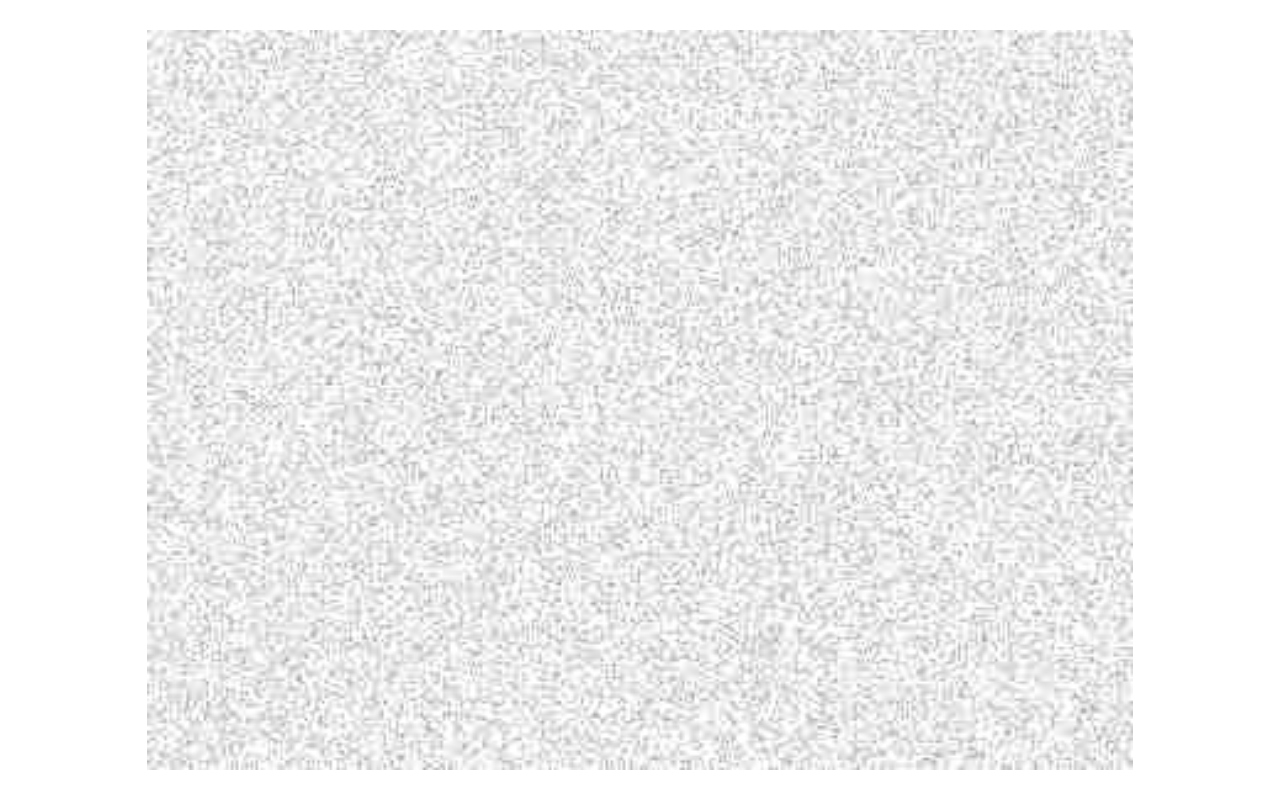
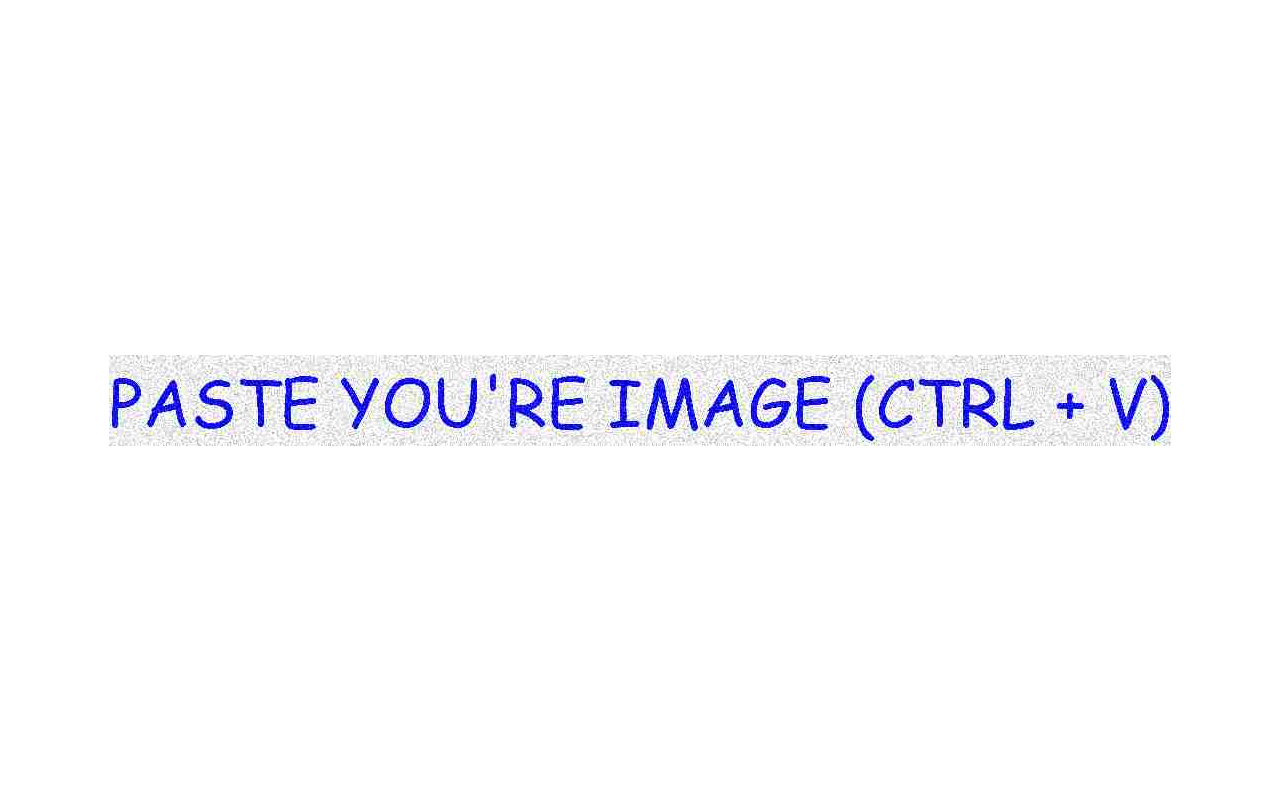
Before and after one commit to milkyskies/instafry, a SvelteKit app: page / in a window 1280 px wide. Built offline with nearby package versions, Linux system fonts and the light colour scheme.

Commit message:
Add instructions (trash)

```diff
--- a/src/routes/+page.svelte
+++ b/src/routes/+page.svelte
@@ -1,6 +1,7 @@
 <script lang="ts">
 	import RangeSlider from '$lib/components/range-slider.svelte';
 	import { onMount } from 'svelte';
+	import instructions from '$lib/assets/instructions.png';
 
 	type FryParams = {
 		saturation: number;
@@ -10,7 +11,7 @@
 		pixelation: number;
 	};
 
-	let imageSrc: string;
+	let imageSrc = instructions;
 	let friedImageSrc: string;
 
 	const fryParams = {
@@ -135,7 +136,7 @@
 	<div class="h-[calc(100vh-60px)]">
 		{#if friedImageSrc}
 			<figure class="h-full">
-				<img src={friedImageSrc} alt="deep fried" class="h-full" />
+				<img src={friedImageSrc} alt="deep fried" class="h-full object-scale-down" />
 			</figure>
 		{/if}
 	</div>
```
Also changed, not shown: src/lib/assets/instructions.png (added).
